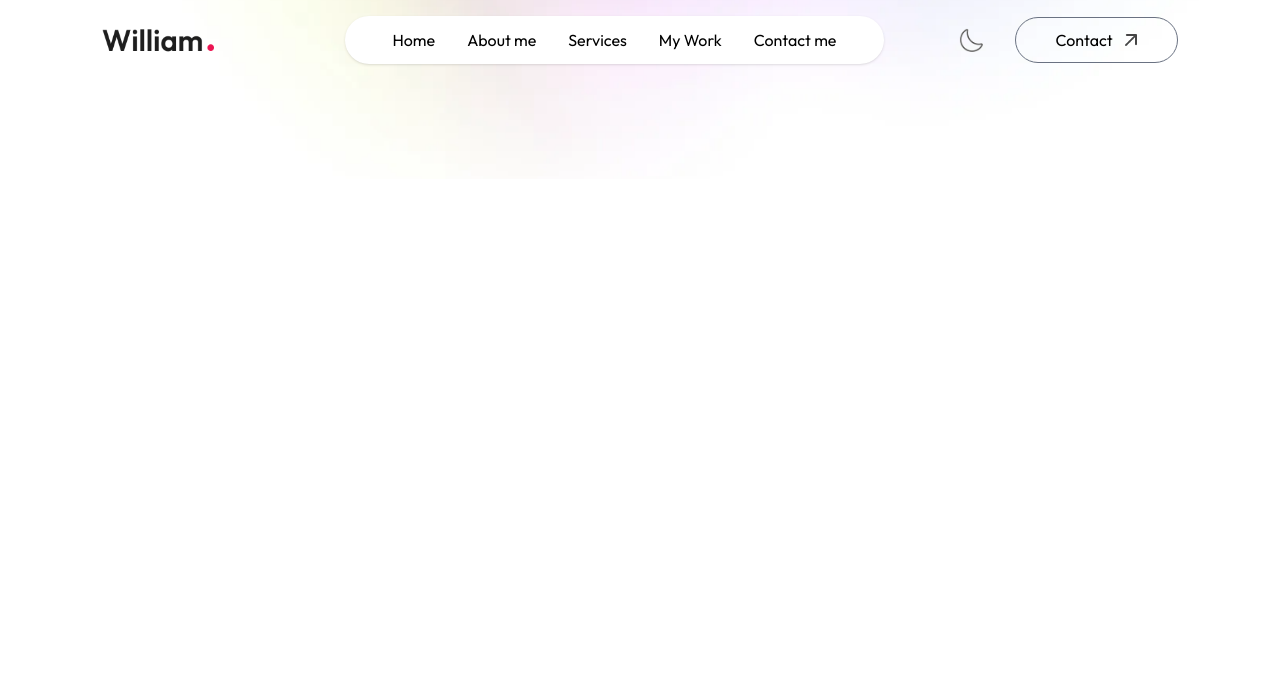
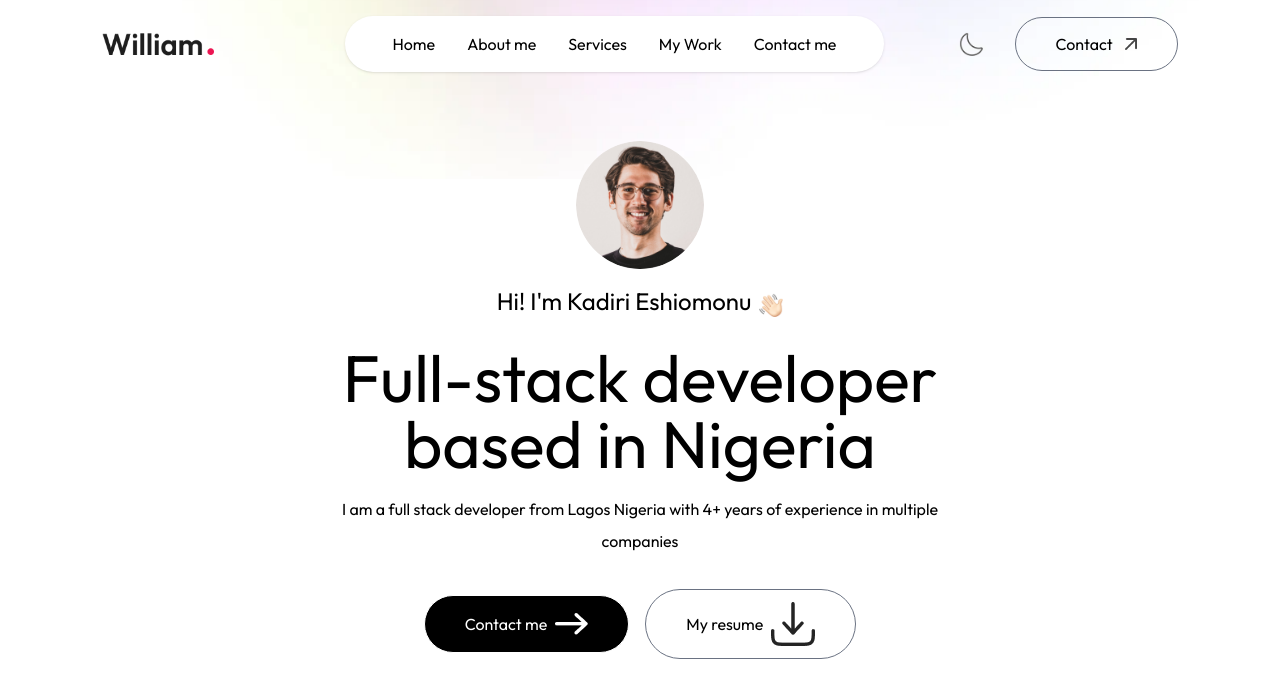
Before and after one commit to Eshiomonu/kadiri_eshiomonu_portfolio, a Next.js app: page / in a window 1280 px wide. Shown: the top 698 px of the page. Built offline with nearby package versions, Linux system fonts and the light colour scheme; a web font is replaced by a local one.

Commit message:
Header section done

```diff
--- /dev/null
+++ b/app/components/Header.jsx
@@ -0,0 +1,42 @@
+import { assets } from "@/assets/assets";
+import Image from "next/image";
+import React from "react";
+
+const Header = () => {
+  return (
+    <div className="w-11/12 max-w-3xl text-center mx-auto h-screen flex flex-col items-center justify-center gap-4">
+      <div>
+        <Image src={assets.profile_img} alt="" className="rounded-full w-32" />
+      </div>
+      <h3 className="flex items-end gap-2 text-xl md:text-2xl mb-3">
+        Hi! I'm Kadiri Eshiomonu{" "}
+        <Image src={assets.hand_icon} alt="" className="w-6" />
+      </h3>
+      <h1 className="text-3xl sm:text-6xl lg:text-[66px]">
+        Full-stack developer based in Nigeria
+      </h1>
+      <p className="max-w-2xl mx-auto">
+        I am a full stack developer from Lagos Nigeria with 4+ years of
+        experience in multiple companies{" "}
+      </p>
+      <div className="flex flex-col sm:flex-row items-center gap-4 mt-4">
+        <a
+          href="#contact"
+          className="px-10 py-3 border rounded-full border-white flex items-center gap-2 bg-black text-white"
+        >
+          Contact me
+          <Image src={assets.right_arrow_white} alt="" />
+        </a>
+        <a
+          href="/sample-resume.pdf"
+          download
+          className="px-10 py-3 border rounded-full border-gray-500 flex items-center gap-2"
+        >
+          My resume <Image src={assets.download_icon} alt="" />
+        </a>
+      </div>
+    </div>
+  );
+};
+
+export default Header;
--- a/app/layout.js
+++ b/app/layout.js
@@ -19,7 +19,9 @@ export const metadata = {
 export default function RootLayout({ children }) {
   return (
     <html lang="en">
-      <body className={`${outfit.className} ${ovo.className} antialiased`}>
+      <body
+        className={`${outfit.className} ${ovo.className} antialiased overflow-x-hidden leading-8`}
+      >
         {children}
       </body>
     </html>
--- a/app/page.js
+++ b/app/page.js
@@ -1,10 +1,12 @@
 "use client";
+import Header from "./components/Header";
 import Navbar from "./components/Navbar";
 
 export default function Home() {
   return (
     <>
       <Navbar />
+      <Header />
     </>
   );
 }
```
